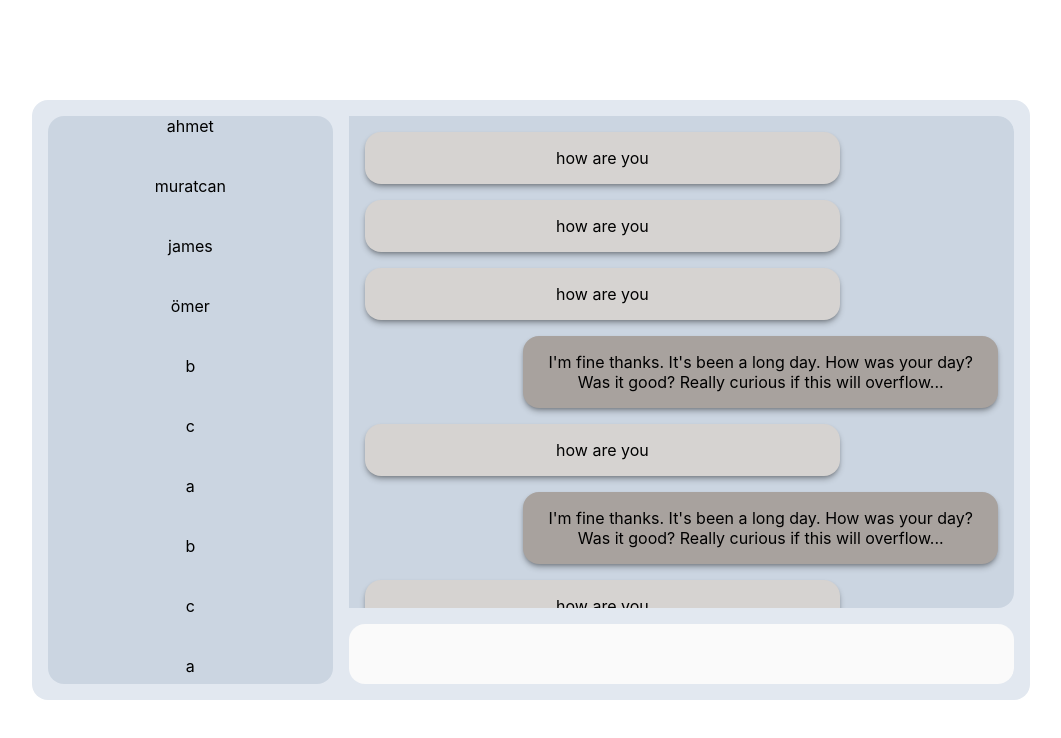
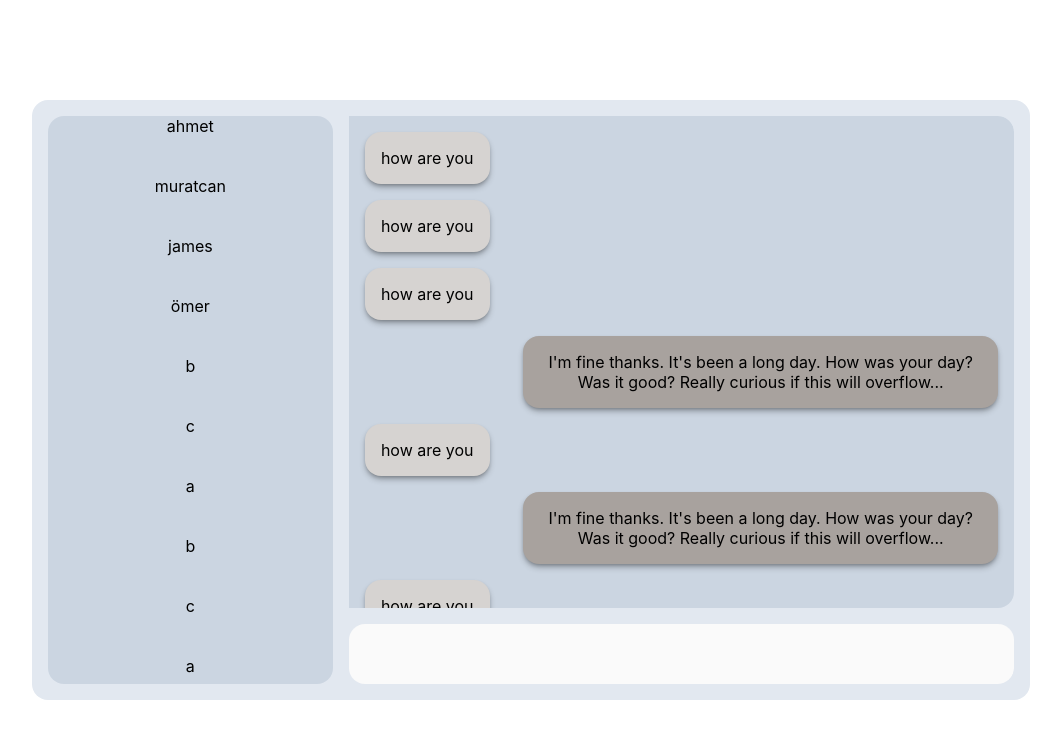
Before and after one commit to chmasgun/glov-chat-case-assignment, a React (Create React App) app in the folder my-app/: page / in a window 1280 px wide. Shown: the top 738 px of the page, without its empty margins (109-1170 px from the left). Built offline with nearby package versions, Linux system fonts and the light colour scheme.

Commit message:
modifies message width
messages will take width of their content, but max of 75%

```diff
--- a/my-app/src/components/Message.tsx
+++ b/my-app/src/components/Message.tsx
@@ -26,7 +26,7 @@ const Message: React.FC<MessageProps> = ({ message }) => {
     // Each individual message
     const MessageDiv = styled.div`
         overflow:clip;
-        width:75%;
+        max-width: 75%;
         text-align:center;
         align-content:center;
         padding: 1rem;
```
